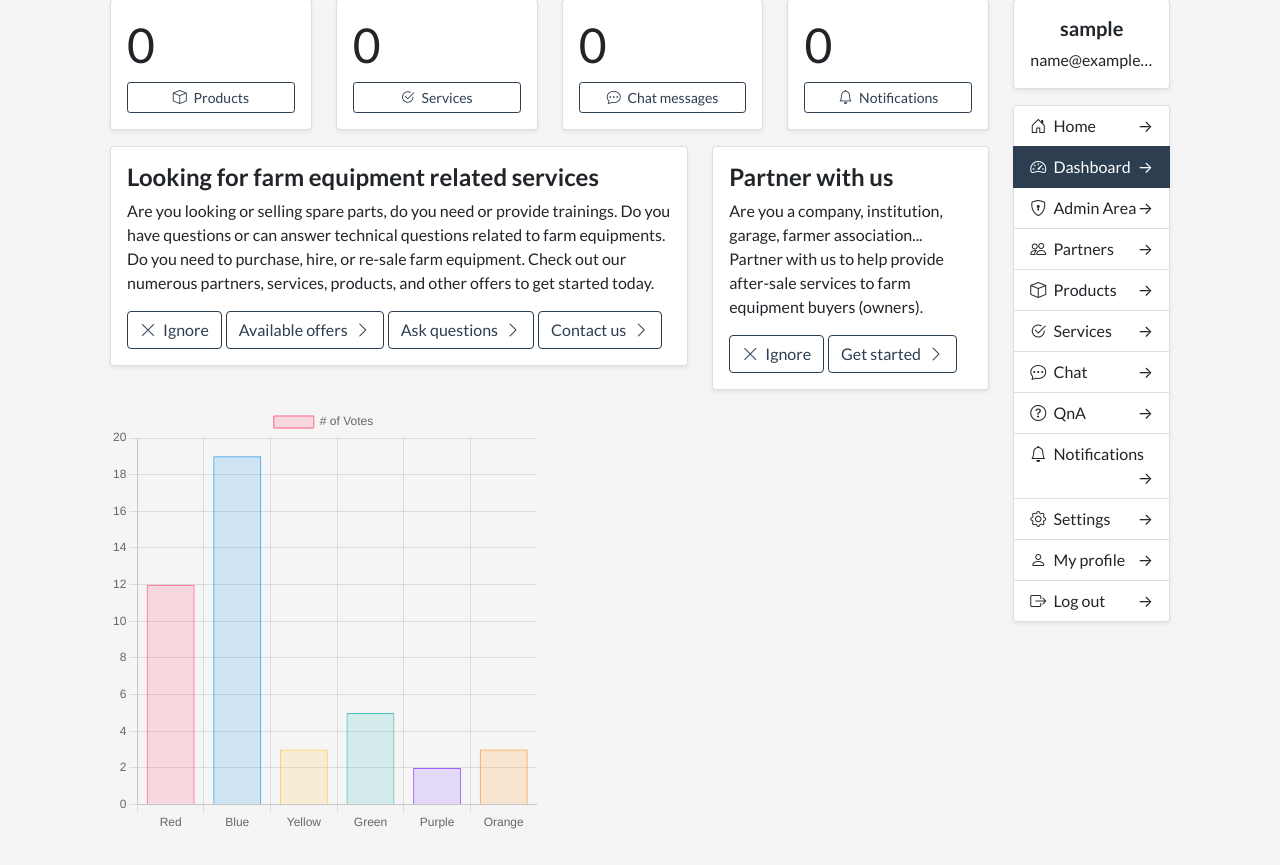
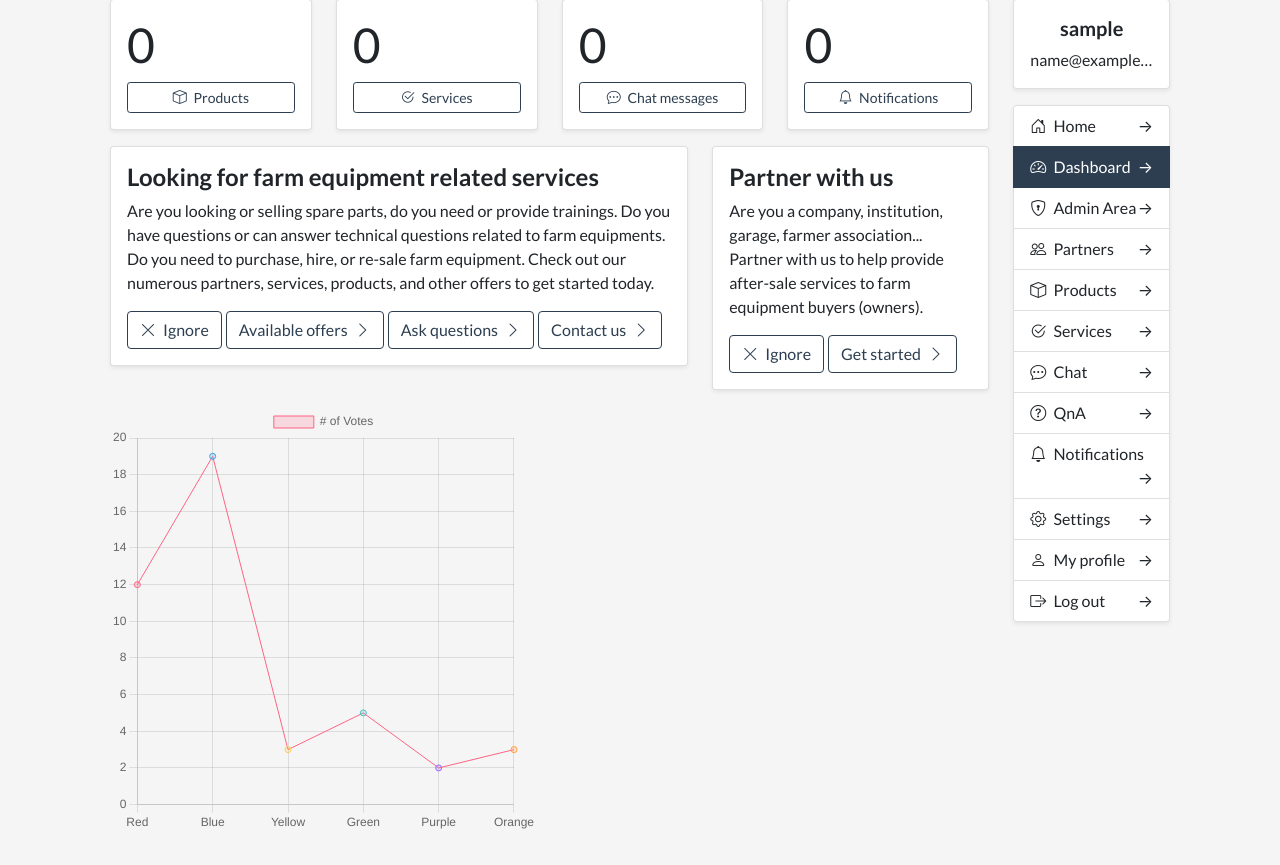
Before and after one commit to mhammadsaani/farm-equipment-distribution, a Django app: page /dashboard in a window 1280 px wide. Shown: the part 89-954 px from the top of the page. Run offline with Django 4.2, Linux system fonts and the light colour scheme; the visitor is signed in with stand-in values (Sample User, id 1); data that the repository does not hold is empty; some libraries are stand-ins or nearby versions.

Commit message:
analytics roadmap

```diff
--- a/templates/dashboard.html
+++ b/templates/dashboard.html
@@ -64,7 +64,7 @@
 <script>
 const ctx = document.getElementById('myChart').getContext('2d');
 const myChart = new Chart(ctx, {
-    type: 'bar',
+    type: 'line',
     data: {
         labels: ['Red', 'Blue', 'Yellow', 'Green', 'Purple', 'Orange'],
         datasets: [{
```
Also changed, not shown: requirements.txt (+11 -15 lines), README.md.
